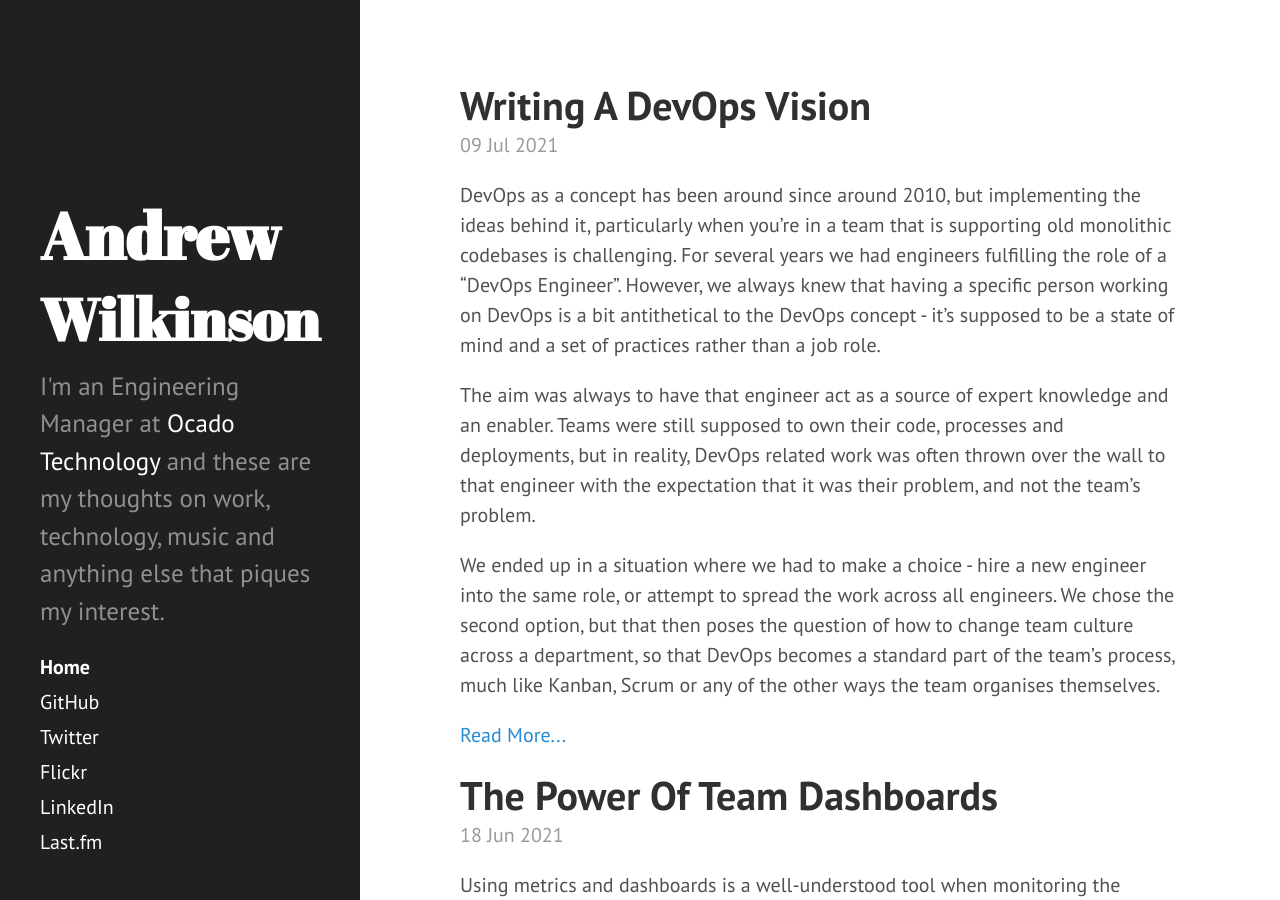
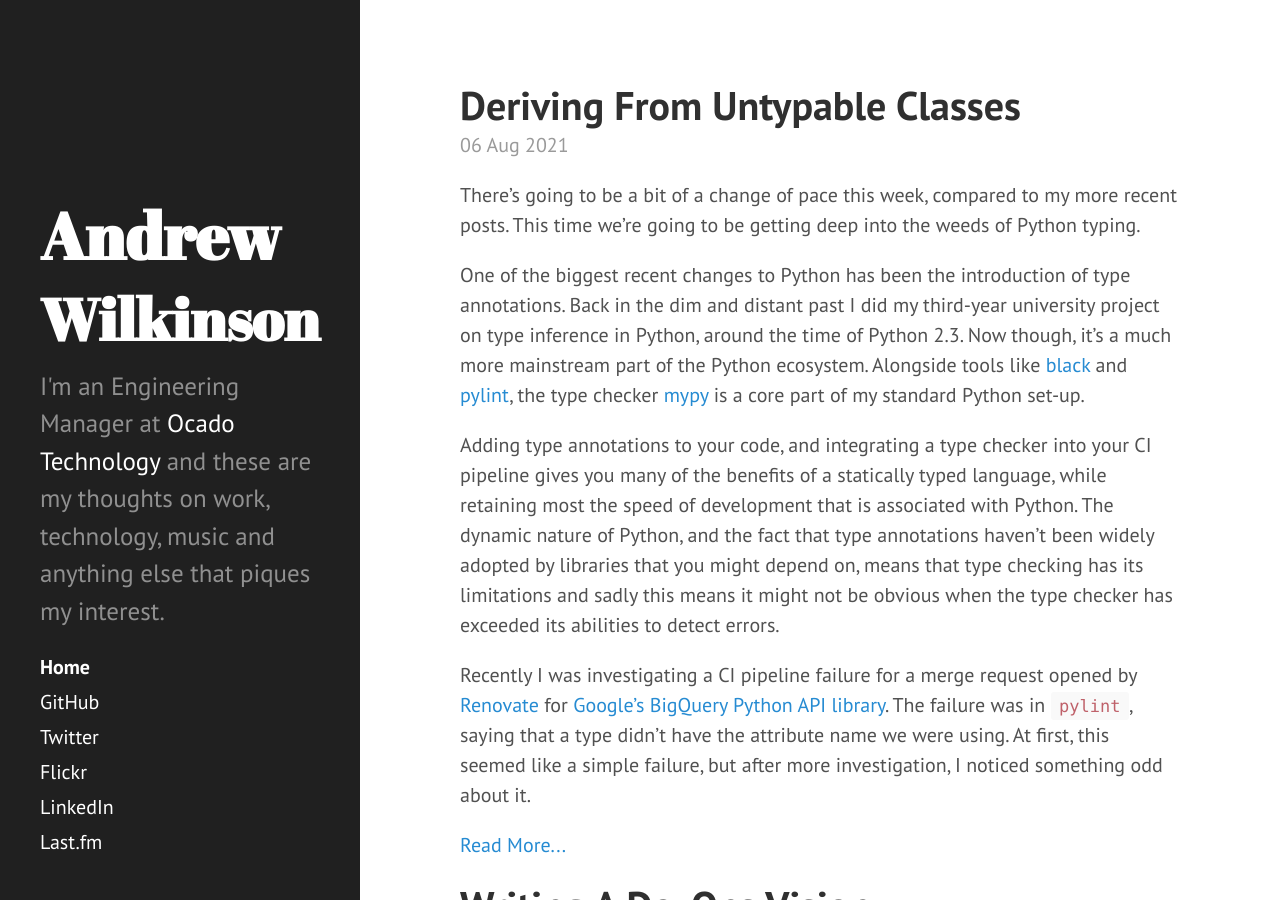
Before and after one commit to andrewjw/site, a Jekyll site: the page built from index.html, in a window 1280 px wide and 900 px high. Built offline with Jekyll 4.4.1, drawn with Linux system fonts in a browser that asks for light colours; the list of posts is cut into pages by our own code; some of the changed text lies outside the part shown.

Commit message:
Publish new post.

````diff
--- a/_drafts/deriving-from-untypable-classes.md
+++ b/_posts/2021-08-06-deriving-from-untypable-classes.md
@@ -1,5 +1,5 @@
 ---
-layout: _post
+layout: post
 title: Deriving From Untypable Classes
 date: 2021-08-06
 tags: python
@@ -16,7 +16,7 @@ going to be getting deep into the weeds of Python typing.
 One of the biggest recent changes to Python has been the introduction of type annotations. Back in the dim and
 distant past I did my third-year university project on type inference in Python, around the time of Python
 2.3. Now though, it's a much more mainstream part of the Python ecosystem. Alongside tools like
-[black](https://black.readthedocs.io/en/stable/), [pylint](http://pylint.pycqa.org/en/latest/) the type
+[black](https://black.readthedocs.io/en/stable/) and [pylint](http://pylint.pycqa.org/en/latest/), the type
 checker [mypy](https://mypy.readthedocs.io/en/stable/) is a core part of my standard Python set-up.
 
 Adding type annotations to your code, and integrating a type checker into your CI pipeline gives you many
@@ -78,7 +78,7 @@ def query(sql: str) -> QueryJob
     return job
 ```
 
-The new function call `get_job` returns a union of all different job types there are, but the original `query`
+The new function call `get_job` returns a union of all of the different job types, but the original `query`
 function only returns a `QueryJob`. Because the job id refers to the query we're executing `get_job` can only
 ever return a `QueryJob`, but there's no way for any static analyser to know that. `pylint` relies on type
 inference, and as far as I know doesn't use the type annotations to calculate return types. `pylint` infers
````
